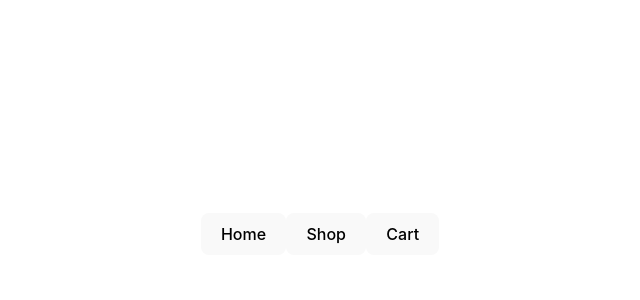
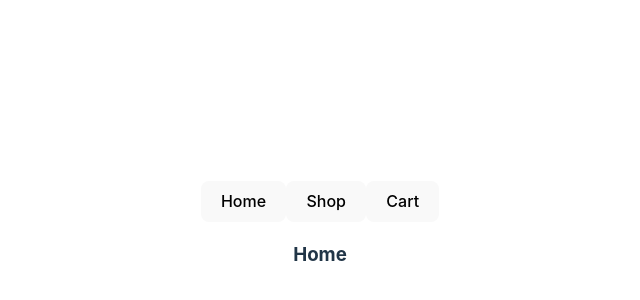
Before and after one commit to VolTorian/odin-shopping-cart, a React (Vite) app: page / in a window 1280 px wide. Shown: the part 166-466 px from the top of the page, without its empty margins (320-960 px from the left). Built offline with nearby package versions, Linux system fonts and the light colour scheme.

Commit message:
actual code for navbar buttons tests

```diff
--- a/src/App.jsx
+++ b/src/App.jsx
@@ -3,15 +3,18 @@ import './App.css'
 import { BrowserRouter, Routes, Route, Navigate } from 'react-router-dom';
 
 import NavBar from "./NavBar";
+import Home from "./Home";
+import Shop from "./Shop";
+import Cart from "./Cart";
 
 function App() {
     return (
         <BrowserRouter>
             <NavBar />
             <Routes>
-                <Route exact path="/" />
-                <Route path="/shop" />
-                <Route path="/cart" />
+                <Route exact path="/" element={<Home /> } />
+                <Route path="/shop" element={<Shop /> }/>
+                <Route path="/cart" element={<Cart /> }/>
                 <Route path="*" element={<Navigate to="/" />} />
             </Routes>
         </BrowserRouter>
--- /dev/null
+++ b/src/Cart.jsx
@@ -0,0 +1,7 @@
+function Cart () {
+    return (
+        <h3>Cart</h3>
+    );
+}
+
+export default Cart;
--- /dev/null
+++ b/src/Home.jsx
@@ -0,0 +1,7 @@
+function Home () {
+    return (
+        <h3>Home</h3>
+    );
+}
+
+export default Home;
--- /dev/null
+++ b/src/Shop.jsx
@@ -0,0 +1,7 @@
+function Shop () {
+    return (
+        <h3>Shop</h3>
+    );
+}
+
+export default Shop;
```
